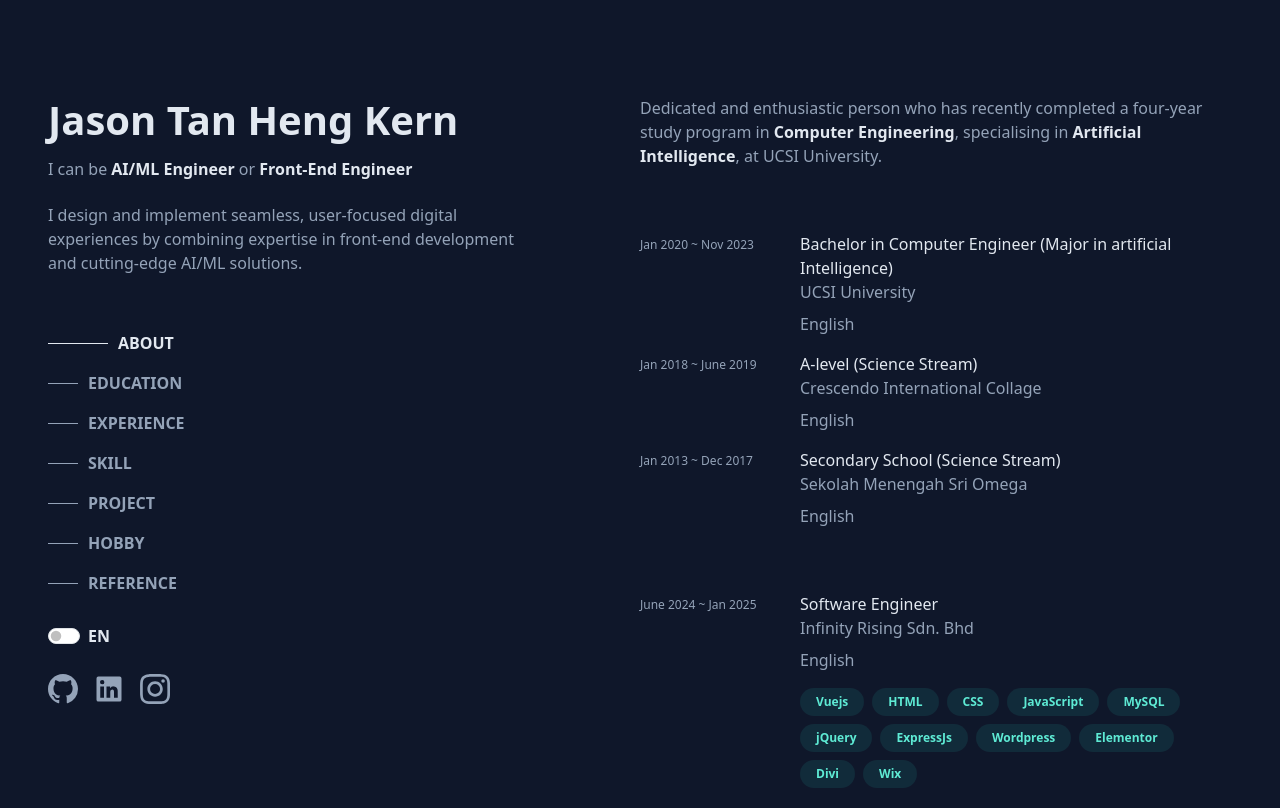
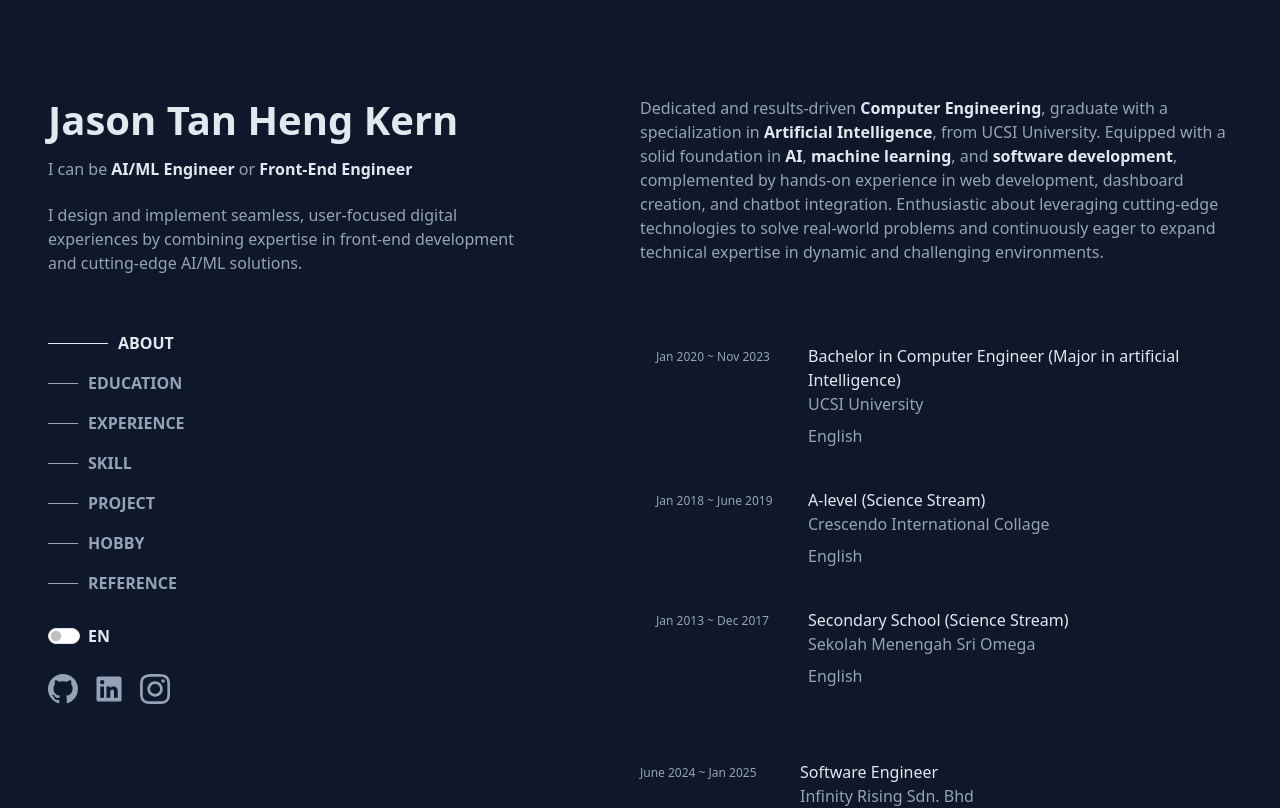
Before and after one commit to JasonTan526/hktan-resume, a Vue app: page / in a window 1280 px wide. Shown: the top 808 px of the page. Built offline with nearby package versions, Linux system fonts and the light colour scheme.

Commit message:
Update language system

```diff
--- a/src/assets/Detail/SkillDetail.json
+++ b/src/assets/Detail/SkillDetail.json
@@ -4,7 +4,7 @@
 			"Python",
 			"PyTorch",
 			"TensorFlow",
-			"CV",
+			"Computer Vision",
 			"MATLAB",
 			"YOLO"
 		],
--- a/src/assets/main.css
+++ b/src/assets/main.css
@@ -80,9 +80,9 @@ body {
 	}
 
 	/* Padding */
-	.py-lg-10 {
-		padding-top: 6rem;
-		padding-bottom: 6rem;
+	.py-lg-5-i {
+		padding-top: 3rem;
+		padding-bottom: 3rem;
 	}
 
 	/* Sticky */
@@ -112,6 +112,14 @@ body {
 	.w-lg-100 {
 		width: 100% !important;
 	}
+}
 
+/* CSS after 1200px */
+@media (min-width: 1200px) {
 
+	/* Padding */
+	.py-xl-10 {
+		padding-top: 6rem;
+		padding-bottom: 6rem;
+	}
 }
--- /dev/null
+++ b/src/components/about.vue
@@ -0,0 +1,18 @@
+<template>
+	<p class="color-Normal">
+		Dedicated and results-driven
+		<b class="color-Header"> Computer Engineering</b>,
+		graduate with a specialization in
+		<b class="color-Header"> Artificial Intelligence</b>,
+		from UCSI University. Equipped with a solid foundation in
+		<b class="color-Header"> AI</b>
+		<span>,</span>
+		<b class="color-Header"> machine learning</b>
+		<span>,</span> and
+		<b class="color-Header"> software development</b>
+		<span>,</span> complemented by hands-on experience in web
+		development, dashboard creation, and chatbot integration. Enthusiastic about leveraging
+		cutting-edge technologies to solve real-world problems and continuously eager to expand
+		technical expertise in dynamic and challenging environments.
+	</p>
+</template>
--- /dev/null
+++ b/src/components/education.vue
@@ -0,0 +1,45 @@
+<template>
+	<div class="Detail_Container rounded-3 p-lg-3 mb-3 mb-lg-2 pointer" v-for="(Education, Index) in EducationDetail"
+		:key="Index">
+		<a class="d-flex flex-column flex-lg-row text-decoration-none" :href="Education.Link" target="_blank">
+			<div class="color-Normal fs-12px my-1 w-lg-25">
+				{{ Education.StartDate }} ~ {{ Education.EndDate }}
+			</div>
+			<div class="ms-lg-3 w-lg-75">
+				<div class="DetailTitle fs-6 color-Header">
+					{{ Education.CourseName }}
+				</div>
+				<div class="color-Normal mb-2">
+					{{ Education.SchoolName }}
+				</div>
+				<div class="color-Normal">
+					{{ isChinese ? Education.Description.zh : Education.Description.en }}
+				</div>
+			</div>
+		</a>
+
+	</div>
+</template>
+
+<script>
+import EducationDetail from '@/assets/Detail/EducationDetail.json';
+import { mapGetters } from 'vuex'; // Correct import
+
+export default {
+	data() {
+		return {
+			EducationDetail: EducationDetail,
+		};
+	},
+	computed: {
+		...mapGetters(['isChinese']) // Correct usage
+	},
+	created() {
+		// Reverse the arrays immediately after they are loaded
+		this.EducationDetail = [...this.EducationDetail].reverse();
+	},
+	mounted() {
+		console.log(this.isChinese); // Use 'this' to access computed properties
+	}
+};
+</script>
--- a/src/main.js
+++ b/src/main.js
@@ -3,6 +3,7 @@ import { createApp } from 'vue'
 import App from './App.vue'
 import VueLazyload from 'vue-lazyload';
 import i18n from './i18n';
+import store from './store';
 
 // Main CSS
 import './assets/main.css'
@@ -16,6 +17,7 @@ const app = createApp(App);
 
 // Use App
 app.use(i18n);
+app.use(store)
 
 // Vue Lazy Load
 app.use(VueLazyload, {
--- /dev/null
+++ b/src/store/index.js
@@ -0,0 +1,38 @@
+import { createStore } from 'vuex';
+
+const store = createStore({
+	state: {
+		isZH: localStorage.getItem('locale') === 'zh', // Load from localStorage
+		locale: localStorage.getItem('locale') || 'en' // Default to 'en' if not set
+	},
+	mutations: {
+		SET_LANGUAGE(state, payload) {
+			state.isZH = payload;
+			state.locale = payload ? 'zh' : 'en';
+			localStorage.setItem('locale', state.locale); // Save to localStorage
+		},
+		TOGGLE_LANGUAGE(state) {
+			state.isZH = !state.isZH;
+			state.locale = state.isZH ? 'zh' : 'en';
+			localStorage.setItem('locale', state.locale); // Save to localStorage
+		}
+	},
+	actions: {
+		setLanguage({ commit }, isZH) {
+			commit('SET_LANGUAGE', isZH);
+		},
+		toggleLanguage({ commit }) {
+			commit('TOGGLE_LANGUAGE');
+		}
+	},
+	getters: {
+		isChinese(state) {
+			return state.isZH;
+		},
+		currentLocale(state) {
+			return state.locale;
+		}
+	}
+});
+
+export default store;
--- a/src/views/homePage.vue
+++ b/src/views/homePage.vue
@@ -6,7 +6,7 @@
 
 	<div class="w-full py-5 px-3 px-md-5 py-lg-0">
 		<div class="w-full d-flex flex-column max-w-xl min-vh-100 mx-auto main_container position-relative flex-lg-row">
-			<div class="w-lg-48 py-lg-10 vh-lg-100 sticky-lg-top">
+			<div class="w-lg-48 py-lg-5-i py-xl-10 vh-lg-100 sticky-lg-top">
 				<div class="h-lg-100 d-flex flex-column justify-content-between">
 					<div>
 						<h1 class="fw-bold color-Header mb-0">
@@ -21,7 +21,7 @@
 							{{ $t('short-description') }}
 						</p>
 
-						<div id="scrollspy" class="d-lg-flex flex-column gap-3 mt-5" data-bs-spy="scroll"
+						<div id="scrollspy" class="d-lg-flex flex-column gap-3 mt-lg-3 mt-xl-5" data-bs-spy="scroll"
 							data-bs-target="#scrollspy" data-bs-offset="100" tabindex="0" style="display: none;">
 							<div v-for="item in ['about', 'education', 'experience', 'skill', 'project', 'hobby', 'reference']"
 								:key="item"
@@ -39,10 +39,11 @@
 							<div>
 								<div class="form-check form-switch">
 									<input class="form-check-input pointer" type="checkbox" role="switch"
-										id="flexSwitchCheckChecked" v-model="isZH" @change="toggleLocale">
+										id="flexSwitchCheckChecked" :checked="isChinese" @change="toggleLanguage" />
 									<label class="form-check-label color-Header fw-bold pointer user-select-none"
 										for="flexSwitchCheckChecked">
-										{{ isZH ? '中文' : 'EN' }}</label>
+										{{ isChinese ? '中文' : 'EN' }}
+									</label>
 								</div>
 							</div>
 
@@ -79,20 +80,14 @@
 				</div>
 			</div>
 
-			<div class="w-lg-50 py-10 ms-auto">
+			<div class="w-lg-50 py-lg-5-i py-xl-10 ms-auto">
 				<div class="pb-5">
 					<h6 class=" text-uppercase color-Header fw-bold sticky-top mb-0 py-4 bg-Normal-75-blur d-lg-none">
 						about
 					</h6>
 
 					<div id="about">
-						<p class="color-Normal">
-							Dedicated and enthusiastic person who has recently completed a four-year study program in
-							<b class="color-Header"> Computer Engineering</b>,
-							specialising in
-							<b class="color-Header"> Artificial Intelligence</b>,
-							at UCSI University.
-						</p>
+						<about />
 					</div>
 
 				</div>
@@ -103,27 +98,7 @@
 					</h6>
 
 					<div id="education">
-						<div class="Detail_Container rounded-3 p-lg-3 mb-3 mb-lg-2 pointer"
-							v-for="(Education, Index) in EducationDetail" :key="Index">
-							<a class="d-flex flex-column flex-lg-row text-decoration-none" :href="Education.Link"
-								target="_blank">
-								<div class="color-Normal fs-12px my-1 w-lg-25">
-									{{ Education.StartDate }} ~ {{ Education.EndDate }}
-								</div>
-								<div class="ms-lg-3 w-lg-75">
-									<div class="DetailTitle fs-6 color-Header">
-										{{ Education.CourseName }}
-									</div>
-									<div class="color-Normal mb-2">
-										{{ Education.SchoolName }}
-									</div>
-									<div class="color-Normal">
-										{{ isZH ? Education.Description.zh : Education.Description.en }}
-									</div>
-								</div>
-							</a>
-
-						</div>
+						<education />
 					</div>
 				</div>
 
@@ -151,7 +126,7 @@
 									</div>
 									<div class="d-flex flex-wrap gap-2">
 										<div v-for="(skill, skillIndex) in Job.SkillTool" :key="skillIndex"
-											class="badge rounded-pill bg-badge color-lightgreen px-3 py-2">
+											class="badge rounded-pill bg-badge color-lightgreen px-3 py-2 skill-pill">
 											{{ skill }}
 										</div>
 									</div>
@@ -232,12 +207,19 @@
 
 <script>
 import JobDetail from '@/assets/Detail/JobDetail.json';
-import EducationDetail from '@/assets/Detail/EducationDetail.json';
 import HobbyDetail from '@/assets/Detail/HobbyDetail.json';
 import SkillDetail from '@/assets/Detail/SkillDetail.json';
 import ReferenceDetail from '@/assets/Detail/ReferenceDetail.json';
+import { mapGetters, mapActions } from 'vuex';
+import about from '@/components/about.vue';
+import education from '@/components/education.vue';
+
 
 export default {
+	components: {
+		about,
+		education
+	},
 	data() {
 		return {
 			x: 0,
@@ -245,7 +227,6 @@ export default {
 			isZH: false,
 			activeItem: '',
 			JobDetail: JobDetail,
-			EducationDetail: EducationDetail,
 			HobbyDetail: HobbyDetail,
 			SkillDetail: SkillDetail,
 			ReferenceDetail: ReferenceDetail
@@ -254,16 +235,12 @@ export default {
 	created() {
 		// Reverse the arrays immediately after they are loaded
 		this.JobDetail = [...this.JobDetail].reverse();
-		this.EducationDetail = [...this.EducationDetail].reverse();
 		this.ReferenceDetail = [...this.ReferenceDetail].reverse();
 	},
 	methods: {
 		update(event) {
 			this.x = event.pageX;
 			this.y = event.pageY;
-		},
-		toggleLocale() {
-			this.$i18n.locale = this.isZH ? 'zh' : 'en';
 		},
 		scrollToSection(item) {
 			const section = document.getElementById(item);
@@ -310,11 +287,20 @@ export default {
 		},
 		getItemText(item) {
 			return this.$t(item);
-		}
+		},
+		...mapActions(['toggleLanguage'])
+	},
+	computed: {
+		...mapGetters(['isChinese']) // Getter from Vuex
 	},
 	mounted() {
 		window.addEventListener('mousemove', this.update);
 		window.addEventListener('scroll', this.handleScrollSpy);
+	},
+	watch: {
+		isChinese(newValue) {
+			this.$i18n.locale = newValue ? 'zh' : 'en'; // Update locale when language changes
+		}
 	},
 	beforeDestroy() {
 		window.removeEventListener('mousemove', this.update);
@@ -373,10 +359,15 @@ export default {
 	color: rgb(94 234 212) !important;
 }
 
+.skill-pill:hover {
+	transform: scale(1.1);
+	transition: all 0.3s;
+}
+
 /* CSS after 992 px */
 @media (min-width: 992px) {
 	.Detail_Container {
-		transition: all 0.1s;
+		transition: all 0.3s;
 	}
 
 	.Detail_Container:hover {
```
